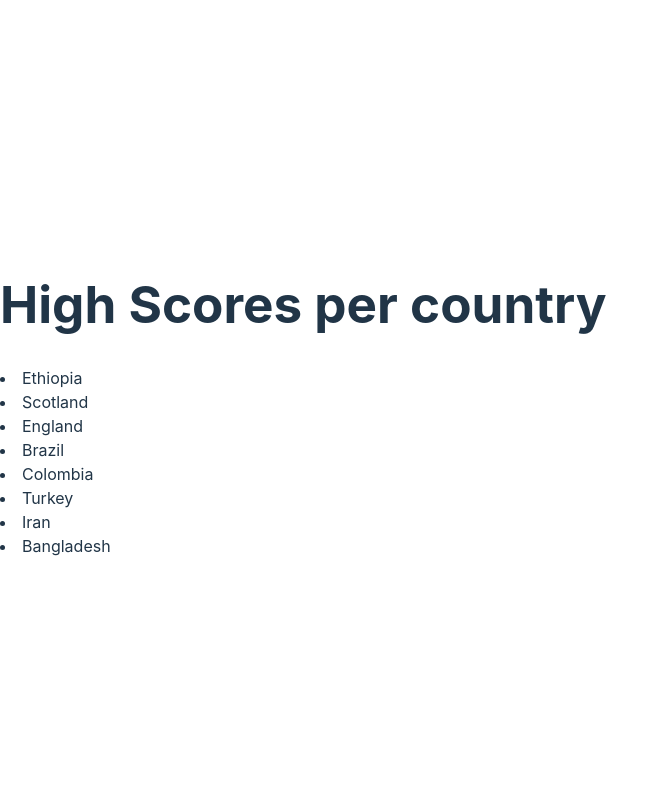
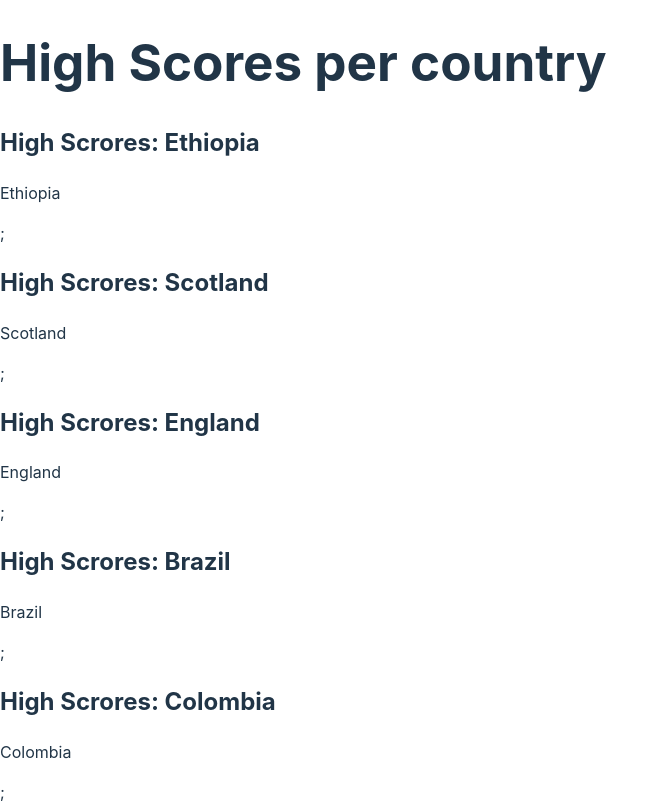
Before and after one commit to eediallo/high-scores-react, a React (Vite) app: page / in a window 1280 px wide. Shown: the top 803 px of the page, without its empty margins (0-669 px from the left). Built offline with nearby package versions, Linux system fonts and the light colour scheme.

Commit message:
add score title

```diff
--- a/src/App.jsx
+++ b/src/App.jsx
@@ -2,13 +2,18 @@ import allCountryScores from "../data/scores.jsx";
 
 function App() {
   const countriesList = allCountryScores.map((country) => {
-    return <li key={crypto.randomUUID()}>{country.name}</li>;
+    return (
+      <>
+        <h2>High Scrores: {country.name}</h2>
+        <p key={crypto.randomUUID()}>{country.name}</p>;
+      </>
+    );
   });
 
   return (
     <>
       <h1>High Scores per country</h1>
-      {countriesList}
+      <div>{countriesList}</div>
     </>
   );
 }
```
